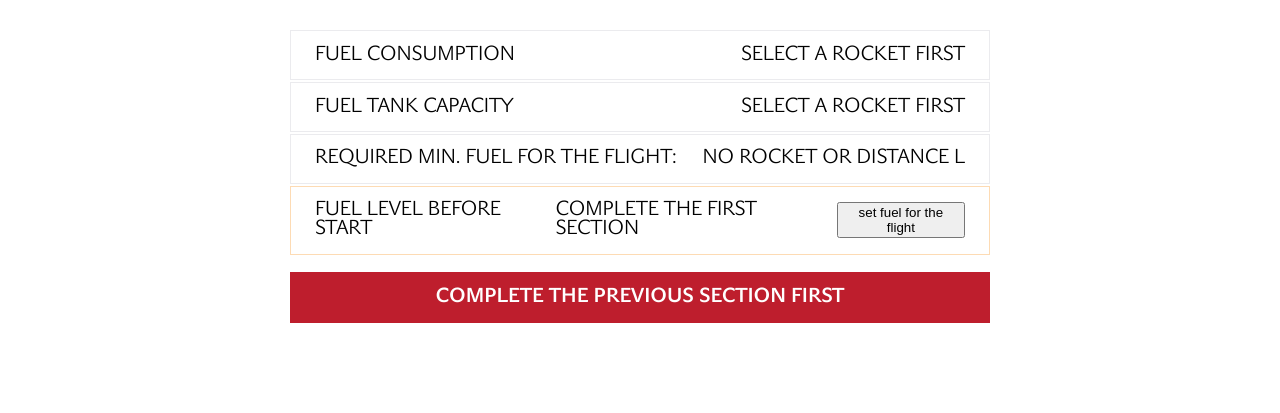
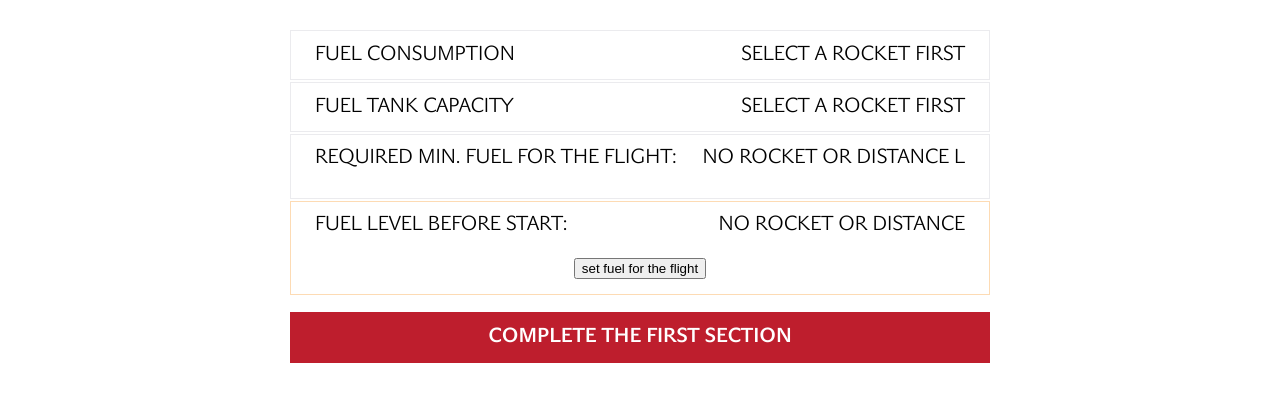
Before and after one commit to Starle21/Houston-mern, a React (Create React App) app in the folder client/: page /in/flights/new in a window 1280 px wide. Shown: the part 1000-1413 px from the top of the page. Built offline with nearby package versions, Linux system fonts and the light colour scheme; no server answers.

Commit message:
client - create new flight - fuel - finish

```diff
--- a/client/src/components/FlightsDashboard/CreateNewFlight/CreateNewFlight.jsx
+++ b/client/src/components/FlightsDashboard/CreateNewFlight/CreateNewFlight.jsx
@@ -21,6 +21,9 @@ function CreateNewFlight() {
   const newFlight = useSelector((state) => state.newFlight);
   const isPartScheduleComplete = useSelector(
     (state) => state.newFlight.completed?.schedule
+  );
+  const isPartFuelComplete = useSelector(
+    (state) => state.newFlight.completed?.fuel
   );
 
   useEffect(() => {
@@ -99,7 +102,7 @@ function CreateNewFlight() {
               schedule&rocket
             </StatusButton>
 
-            <StatusButton className="statusBtn" filled={completedParts.fuel}>
+            <StatusButton className="statusBtn" filled={isPartFuelComplete}>
               check fuel
             </StatusButton>
 
--- a/client/src/components/FlightsDashboard/CreateNewFlight/FormSections/Fuel/Fuel.jsx
+++ b/client/src/components/FlightsDashboard/CreateNewFlight/FormSections/Fuel/Fuel.jsx
@@ -118,6 +118,13 @@ function Fuel({
   //   });
   // };
 
+  // useEffect(() => {
+  //   if (!newFlight.completed) return;
+  //   if (!newFlight.completed.schedule) {
+  //     dispatch(setNotification("fuel", "Complete the previous section first"));
+  //   }
+  // }, [newFlight?.completed?.schedule]);
+
   // TO DO -----------------
   // fuel completed - no false in allow
   useEffect(() => {
@@ -130,15 +137,28 @@ function Fuel({
         return;
       }
     });
-    console.log("entries", entries);
+    console.log(entries);
+
+    if (!newFlight?.completed?.schedule) {
+      dispatch(setNotification("fuel", "Complete the first section"));
+      dispatch(setCompleted("fuel", false));
+      return;
+    }
+
+    // if (!newFlight.distance || !newFlight.rocket) {
+    //   dispatch(setNotification("fuel", "Fuel not ok"));
+    //   dispatch(setCompleted("fuel", false));
+    //   return;
+    // }
+
     if (entries.length === 0) {
-      console.log("fuel compl");
       dispatch(setCompleted("fuel", true));
       dispatch(setNotification("fuel", "fuel ok"));
-    } else if (notification === "") {
-      dispatch(setNotification("fuel", "0"));
+    } else {
+      dispatch(setNotification("fuel", "complete the fuel section"));
+      dispatch(setCompleted("fuel", false));
     }
-  }, [newFlight.allowStart?.fuel]);
+  }, [newFlight.allowStart?.fuel, newFlight?.completed?.schedule]);
 
   return (
     <>
@@ -148,7 +168,7 @@ function Fuel({
         <Capacity />
         <RequiredFuel />
         <TankLevel />
-        <Notification />
+        {/* <Notification /> */}
 
         {/* <div className="item">
           <label>Current tank level</label>
@@ -162,7 +182,9 @@ function Fuel({
           </div>
         </div> */}
         {/* <StyledNotification bgColor={newFlight.completed?.schedule}> */}
-        {/* <StyledNotification>{notify}</StyledNotification> */}
+        <StyledNotification bgColor={newFlight.completed?.fuel}>
+          {notification}
+        </StyledNotification>
 
         {/* <div className="notification">{notification}</div> */}
       </StyledFormSection>
--- a/client/src/components/FlightsDashboard/CreateNewFlight/FormSections/Fuel/Notification.jsx
+++ b/client/src/components/FlightsDashboard/CreateNewFlight/FormSections/Fuel/Notification.jsx
@@ -49,7 +49,11 @@ function Notification() {
   //   }
   // }, [newFlight.allowStart?.fuel]);
 
-  return <StyledNotification>{notification}</StyledNotification>;
+  return (
+    <StyledNotification bgColor={newFlight.completed?.fuel}>
+      {notification}
+    </StyledNotification>
+  );
 }
 
 const StyledNotification = styled.div`
--- a/client/src/components/FlightsDashboard/CreateNewFlight/FormSections/Fuel/RequiredFuel.jsx
+++ b/client/src/components/FlightsDashboard/CreateNewFlight/FormSections/Fuel/RequiredFuel.jsx
@@ -6,12 +6,9 @@ import {
   updateNewFlight,
   allowStart,
 } from "../../../../../store/reducers/newFlightReducer";
-import { setNotification } from "../../../../../store/reducers/notificationReducer";
 
 function RequiredFuel() {
   const dispatch = useDispatch();
-  const notification = useSelector((state) => state.notification.fuel);
-  const newFlight = useSelector((state) => state.newFlight);
   const reqFuel = useSelector((state) => state.newFlight.requiredFuel);
   const consumption = useSelector(
     (state) => state.newFlight.rocket?.consumption
@@ -21,20 +18,26 @@ function RequiredFuel() {
   );
   const distance = useSelector((state) => state.newFlight.distance);
 
+  const [notify, setNotify] = useState("");
+
   const format = (value) => {
     if (!value) return "no rocket or distance";
     return new Intl.NumberFormat("en-US").format(value);
   };
 
+  const changeNotify = (state, newNotification) => {
+    return newNotification;
+  };
+
   const checkFormat = (reqFuel) => {
     if (reqFuel > tankCapacity) {
       dispatch(allowStart("fuel", "requiredFuel", false));
-      dispatch(setNotification("fuel", "Tank is too small for the flight"));
-    }
-    // if (notification === "")
-    else {
+      setNotify((curState) =>
+        changeNotify(curState, "Tank is too small for the flight")
+      );
+    } else {
       dispatch(allowStart("fuel", "requiredFuel", true));
-      // dispatch(setNotification("fuel", "reqFuel ok"));
+      setNotify((curState) => changeNotify(curState, ""));
     }
   };
 
@@ -43,19 +46,22 @@ function RequiredFuel() {
   };
 
   useEffect(() => {
-    // if (!distance || !consumption)
-    if (!newFlight.completed?.schedule) return;
-    if (!distance || !consumption || distance < 1000000)
+    if (!distance || !consumption || distance < 1000000) {
+      dispatch(updateNewFlight("requiredFuel", 0));
       return "no distance or rocket";
+    }
     const reqFuel = calcReqFuel();
     dispatch(updateNewFlight("requiredFuel", reqFuel));
     checkFormat(reqFuel);
-  }, [distance, consumption, newFlight.completed?.schedule]);
+  }, [distance, consumption]);
 
   return (
     <StyledRequiredFuel>
       <label>Required min. fuel for the flight:</label>
-      <span>{`${format(reqFuel)} l`}</span>
+      <div>
+        <div>{`${format(reqFuel)} l`}</div>
+        <div className="notify">{notify}</div>
+      </div>
     </StyledRequiredFuel>
   );
 }
@@ -63,11 +69,20 @@ function RequiredFuel() {
 const StyledRequiredFuel = styled.div`
   display: flex;
   justify-content: space-between;
-  align-items: center;
+  align-items: baseline;
   border: 1px solid #191e3b16;
   padding: 0.9rem 1.5rem;
   margin: 1px 0;
   position: relative;
+  text-align: right;
+
+  .notify {
+    font-family: "JohnSans Lite Pro";
+    font-size: 15px;
+    color: #be1e2d;
+    font-weight: bold;
+    height: 15px;
+  }
 `;
 
 export default RequiredFuel;
--- a/client/src/components/FlightsDashboard/CreateNewFlight/FormSections/Fuel/TankLevel.jsx
+++ b/client/src/components/FlightsDashboard/CreateNewFlight/FormSections/Fuel/TankLevel.jsx
@@ -6,7 +6,6 @@ import {
   updateTankLevelForStart,
   allowStart,
 } from "../../../../../store/reducers/newFlightReducer";
-import { setNotification } from "../../../../../store/reducers/notificationReducer";
 
 function TankLevel() {
   const dispatch = useDispatch();
@@ -22,38 +21,49 @@ function TankLevel() {
     (state) => state.newFlight.tankLevelForStart
   );
 
+  const [notify, setNotify] = useState("");
+
+  const changeNotify = (state, newNotification) => {
+    return newNotification;
+  };
+
   useEffect(() => {
     dispatch(updateTankLevelForStart(currentLevel));
-  }, [newFlight?.rocket]);
+  }, [newFlight?.rocket, newFlight?.distance]);
 
   useEffect(() => {
-    if (!newFlight.completed?.schedule) return; // checking only if schedule is completed
-    if (!allowRequiredFuel) return; // checking only if required is true
+    if (!requiredFuel) return; // checking only if required is true
+    if (!tankLevelForStart) return;
+    checkFormat();
+  }, [allowRequiredFuel, requiredFuel, tankLevelForStart, newFlight?.distance]);
 
-    console.log("required", requiredFuel);
+  const checkFormat = () => {
     if (tankLevelForStart === requiredFuel) {
       dispatch(allowStart("fuel", "tankLevelForStart", true));
-      // dispatch(setNotification("fuel", "level ok"));
+      setNotify((curState) => changeNotify(curState, ""));
+    } else if (!allowRequiredFuel) {
+      setNotify((curState) => changeNotify(curState, "no rocket or distance"));
+      dispatch(allowStart("fuel", "tankLevelForStart", false));
     } else {
-      console.log("level false");
       dispatch(allowStart("fuel", "tankLevelForStart", false));
-      dispatch(
-        setNotification(
-          "fuel",
-          "Set required fuel level - fill the tank up or take fuel out"
-        )
+      setNotify((curState) =>
+        changeNotify(curState, "Fill the tank up or take fuel out")
       );
     }
-  }, [allowRequiredFuel, requiredFuel]);
+  };
 
   const addFuel = (e) => {
     e.preventDefault();
 
-    if (!newFlight.completed?.schedule || !allowRequiredFuel) return;
+    if (!allowRequiredFuel) {
+      dispatch(allowStart("fuel", "tankLevelForStart", false));
+      // dispatch(updateTankLevelForStart(0));
+      return;
+    }
 
     dispatch(allowStart("fuel", "tankLevelForStart", true));
     dispatch(updateTankLevelForStart(requiredFuel));
-    // dispatch(setNotification("fuel", "add level ok"));
+    checkFormat();
   };
 
   const format = (value) => {
@@ -62,13 +72,18 @@ function TankLevel() {
 
   return (
     <StyledTankLevel>
-      <label>Fuel level before start</label>
-      <div>
-        {tankLevelForStart
-          ? `${format(tankLevelForStart)} l`
-          : "complete the first section"}
+      <div className="readout">
+        <label>Fuel level before start:</label>
+        <div className="input">
+          <span>
+            {tankLevelForStart
+              ? `${format(tankLevelForStart)} l`
+              : "NO ROCKET OR DISTANCE"}
+          </span>
+          <div className="notify">{notify}</div>
+        </div>
       </div>
-      <div className="addFuel">
+      <div className="changeFuel">
         <button onClick={addFuel}> set fuel for the flight </button>
       </div>
     </StyledTankLevel>
@@ -76,17 +91,34 @@ function TankLevel() {
 }
 
 const StyledTankLevel = styled.div`
-  display: flex;
-  justify-content: space-between;
-  align-items: center;
   border: 1px solid #f7911d54;
   padding: 0.9rem 1.5rem;
   margin: 1px 0;
   position: relative;
 
-  .addFuel {
+  .readout {
     display: flex;
-    align-items: flex-end;
+    justify-content: space-between;
+    align-items: baseline;
+    text-align: right;
+  }
+
+  .input {
+    flex-basis: 50%;
+    margin-bottom: 0.5rem;
+  }
+
+  .notify {
+    font-family: "JohnSans Lite Pro";
+    font-size: 15px;
+    color: #be1e2d;
+    font-weight: bold;
+    height: 15px;
+  }
+
+  .changeFuel {
+    display: flex;
+    align-items: center;
     flex-direction: column;
   }
 `;
```
